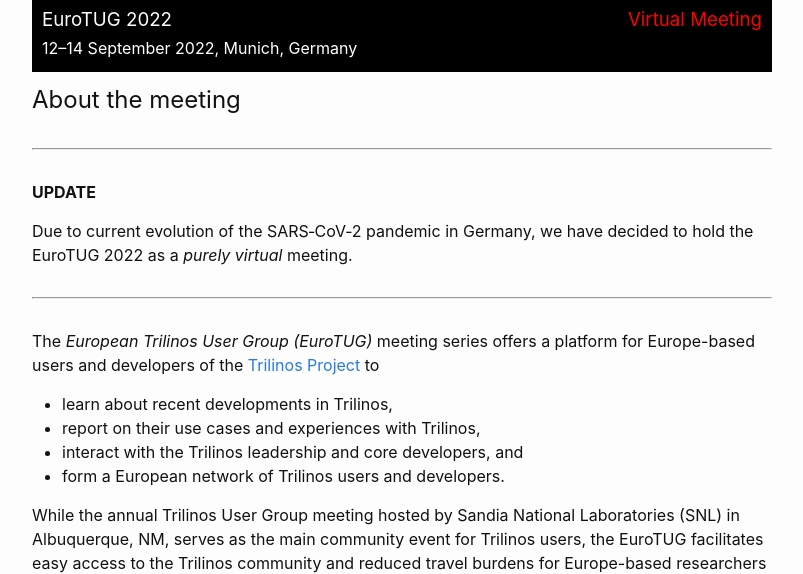
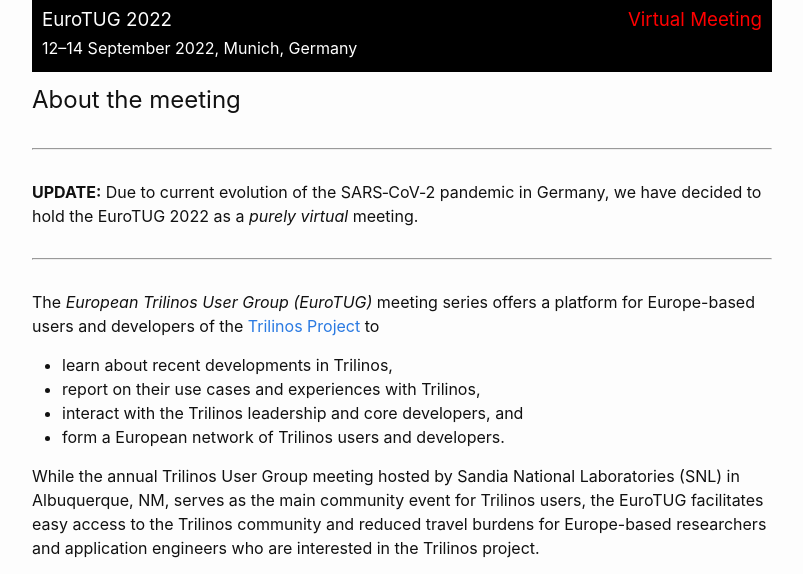
Before and after one commit to EuroTUG/eurotug.github.io, a Jekyll site: the page built from index.md, in a window 1280 px wide and 900 px high, cut to the strip 326-900 px from the top of the window. Shown: the whole strip, without its empty margins (238-1041 px from the left). Built offline with Jekyll 4.4.1, drawn with Linux system fonts in a browser that asks for light colours.

Commit message:
Rework formatting

```diff
--- a/index.md
+++ b/index.md
@@ -19,9 +19,8 @@ layout: home
 ## About the meeting
 
 ---
-**UPDATE**
 
-Due to current evolution of the SARS‑CoV‑2 pandemic in Germany,
+**UPDATE:** Due to current evolution of the SARS‑CoV‑2 pandemic in Germany,
 we have decided to hold the EuroTUG 2022 as a _purely virtual_ meeting.
 
 ---
```
